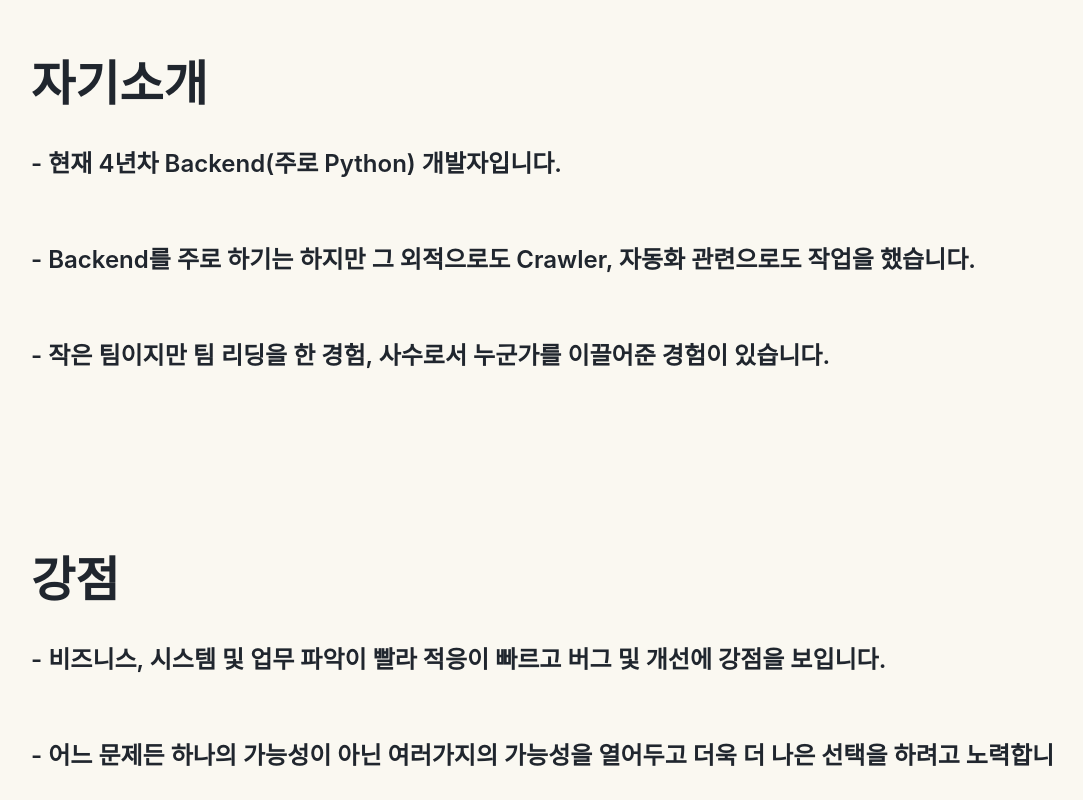
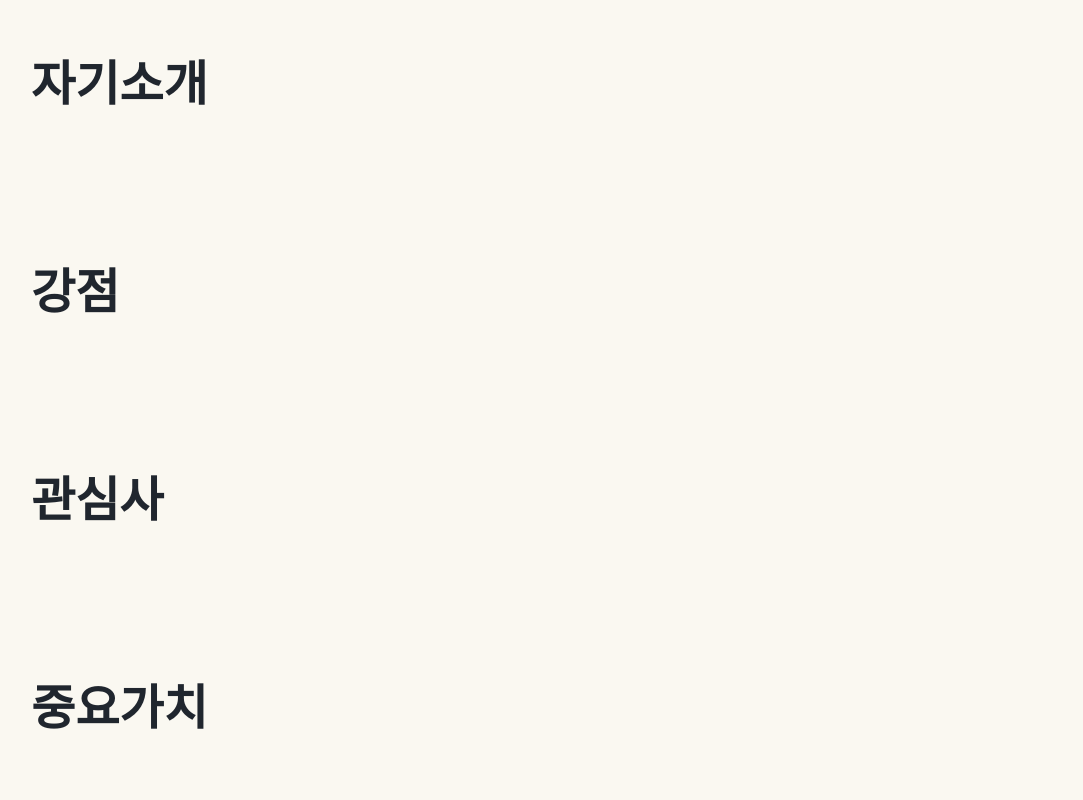
Before and after one commit to black2st11/blog_front, a Next.js app: page / in a window 1280 px wide. Shown: the part 820-1620 px from the top of the page, without its empty margins (89-1172 px from the left). Built offline with nearby package versions, Linux system fonts and the light colour scheme.

Commit message:
Update: 제거

```diff
--- a/pages/index.js
+++ b/pages/index.js
@@ -31,13 +31,6 @@ export default function Home() {
             <Title>
               {section.category}
             </Title>
-          <div>
-            {section.descriptions.map((description, index) => (
-              <Description key={index}>
-                - {description.content}
-              </Description>
-            ))}
-          </div>
           </IntroWrapper>
         ))}
       </S.Inner>
```
